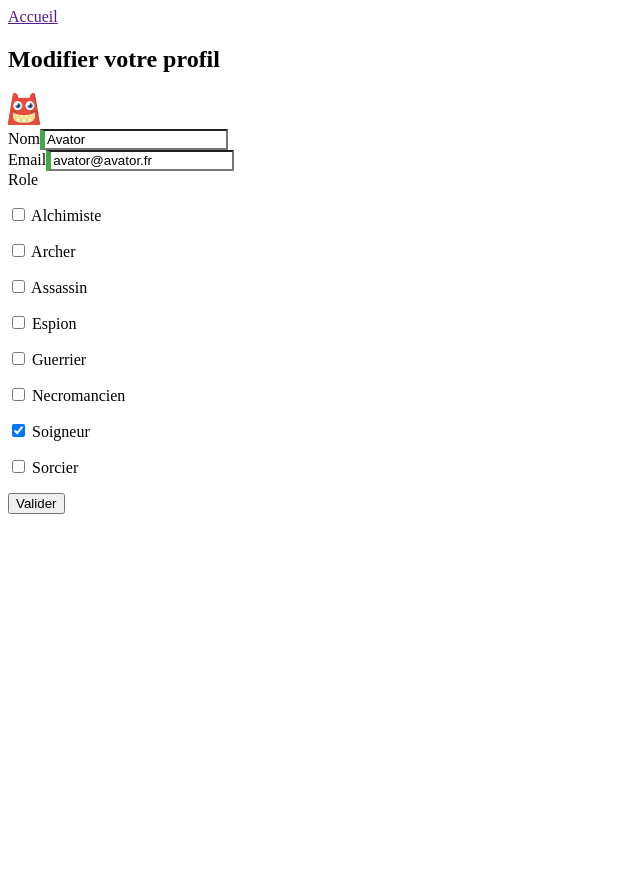
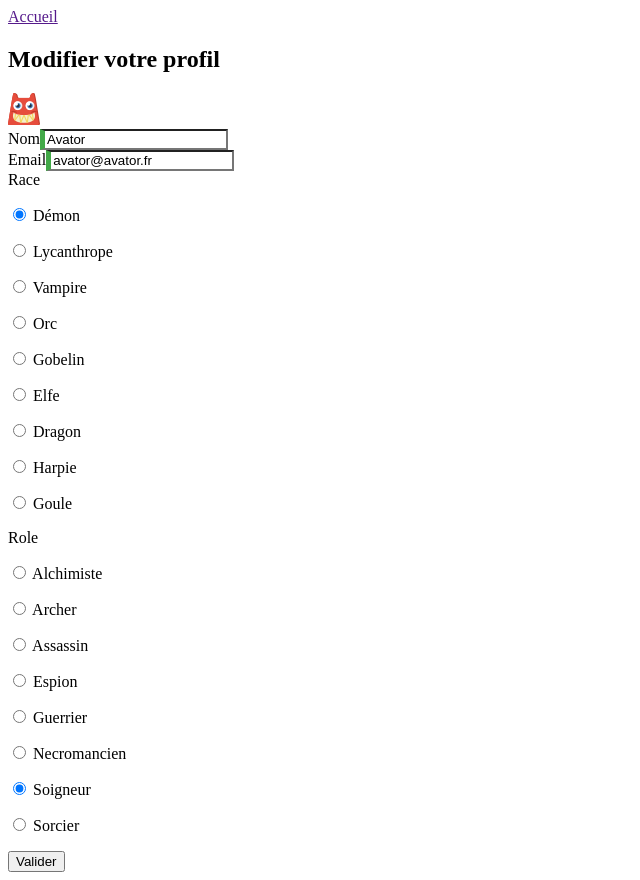
Before and after one commit to Guillaume-SE/monsters-tavern, an Angular app: page /edit/monster/1 in a window 1280 px wide. Shown: the whole page, without its empty margins (0-640 px from the left). Before the commit the page ends 800 px from the top, so only its background shows below. Built offline with nearby package versions, Linux system fonts and the light colour scheme.

Commit message:
add edit race feature

```diff
--- a/src/app/monster/monster-form/monster-form.component.html
+++ b/src/app/monster/monster-form/monster-form.component.html
@@ -25,25 +25,33 @@
                 </div>
 
                 <!-- monster race -->
-                <!-- <div class="form-group">
+                <form>
                     <label for="race">Race</label>
-                    <input type="text" id="race" required
-                        [(ngModel)]="monster.race" name="race" #race="ngModel">
-                    <div [hidden]="race.valid || race.pristine">
-                        Votre race ne fait pas partie de la selection.
-                    </div>
-                </div> -->
+                    <p *ngFor="let race of monsterRace">
+                        <label>
+                            <input type="radio"
+                                    id="{{ race }}"
+                                    [value]="race"
+                                    [checked]="hasRace(race)"
+
+                                    (change)="selectRace($event, race)" />
+                            <span [attr.for]="race">
+                                    {{ race }}
+                            </span>
+                        </label>
+                    </p>
+                </form>
 
                 <!-- monster role -->
                 <form>
                     <label for="role">Role</label>
                     <p *ngFor="let role of monsterRole">
                         <label>
-                            <input type="checkbox"
+                            <input type="radio"
                                     id="{{ role }}"
                                     [value]="role"
                                     [checked]="hasRole(role)"
-                                    [disabled]="!isRoleValid(role)"
+
                                     (change)="selectRole($event, role)" />
                             <span [attr.for]="role">
                                     {{ role }}
--- a/src/app/monster/monster-form/monster-form.component.ts
+++ b/src/app/monster/monster-form/monster-form.component.ts
@@ -11,6 +11,7 @@ import { MonsterService } from '../monster.service';
 export class MonsterFormComponent implements OnInit {
   @Input() monster: Monster;
   monsterRole: string[];
+  monsterRace: string[];
 
   constructor(
     private monsterService: MonsterService,
@@ -19,10 +20,15 @@ export class MonsterFormComponent implements OnInit {
 
   ngOnInit() {
     this.monsterRole = this.monsterService.getMonsterRoleList();
+    this.monsterRace = this.monsterService.getMonsterRaceList();
   }
 
   hasRole(role: string): boolean {
     return this.monster.role.includes(role);
+  }
+
+  hasRace(race: string): boolean {
+    return this.monster.race.includes(race);
   }
 
   selectRole($event: Event, role: string) {
@@ -33,17 +39,12 @@ export class MonsterFormComponent implements OnInit {
     }
   }
 
-  isRoleValid(role: string): boolean {
+  selectRace($event: Event, race: string) {
+    const isChecked: boolean = ($event.target as HTMLInputElement).checked;
 
-    if (this.monster.role.length == 1 && this.hasRole(role)) {
-      return false;
+    if (isChecked) {
+      this.monster.race = race;
     }
-
-    if (this.monster.role.length < 1 && !this.hasRole(role)) {
-      return false;
-    }
-
-    return true;
   }
 
   onSubmit() {
--- a/src/app/monster/monster.service.ts
+++ b/src/app/monster/monster.service.ts
@@ -25,4 +25,18 @@ export class MonsterService {
       "Sorcier"
     ]
   }
+
+  getMonsterRaceList(): string[] {
+    return [
+      "Démon",
+      "Lycanthrope",
+      "Vampire",
+      "Orc",
+      "Gobelin",
+      "Elfe",
+      "Dragon",
+      "Harpie",
+      "Goule"
+    ]
+  }
 }
```
